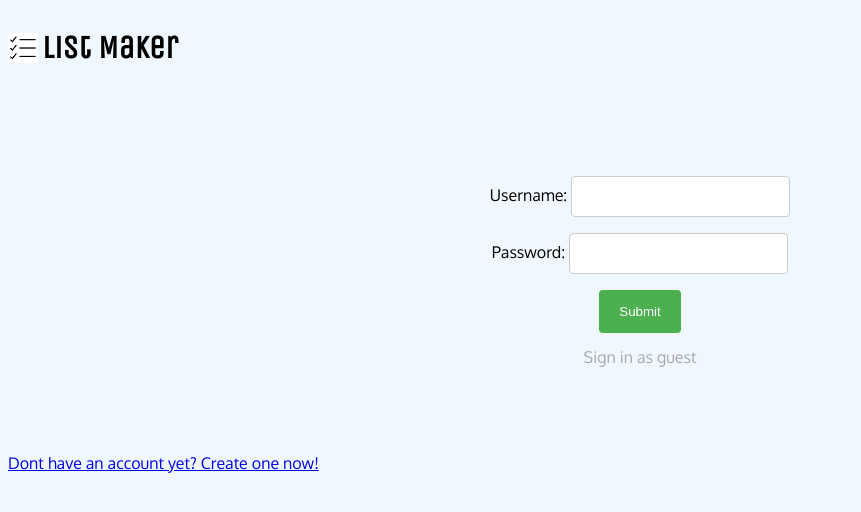
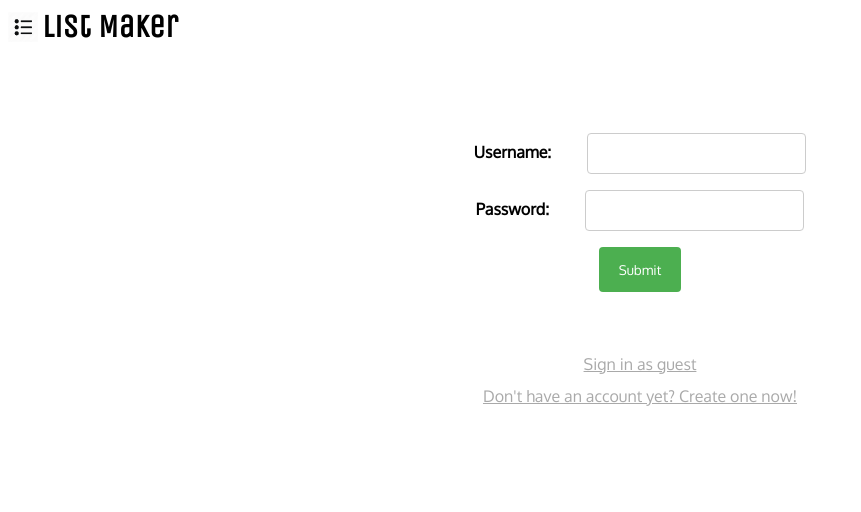
Before and after one commit to zepedrob16/FEUP-LTW, a PHP site: page / in a window 1280 px wide. Shown: the top 512 px of the page, without its empty margins (0-861 px from the left). Run offline with PHP 8.4, Linux system fonts and the light colour scheme.

Commit message:
rip bigodes

```diff
--- a/Project/index.html
+++ b/Project/index.html
@@ -12,7 +12,7 @@
 
 <body>
     <header>
-        <img src="icon.png" alt="icon" height="60" width="60" />
+        <img src="icon.png" />
         <h1>List Maker</h1>
     </header>
 
@@ -27,15 +27,18 @@
             <input type="submit" id="submit" value="Submit">
         </form>
 
+    </div>
+
+    <div class="signUp">
         <span id="guest">
             <a href="mainPage.html">Sign in as guest</a>
         </span>
-    </div>
 
-    <div id= signUp>
+        <br />
 
-        <a href="signup.php">Dont have an account yet? Create one now!</a>
-
+        <span id="noAccount">
+            <a href="signup.php">Don't have an account yet? Create one now!</a>
+        </span>
     </div>
 
 </body>
--- a/Project/style.css
+++ b/Project/style.css
@@ -1,10 +1,9 @@
-body{
+body {
     font-family: 'Oxygen', sans-serif;
-    background-color: aliceblue;
 }
 
 header img {
-   height: 30px;
+    height: 30px;
     width: 30px;
     background: #000;
     display: inline-block;
@@ -15,16 +14,25 @@ header h1 {
     display: inline-block;
     vertical-align: middle;
     font-family: 'Unica One', cursive;
+    margin: 0px;
 }
 
 #signIn {
-    padding: 5em;
-
+    padding-top: 5em;
+    padding-bottom: 3em;
     text-align: center;
     line-height: 2em;
 }
 
-#signIn form #username{
+#signIn form{
+    font-weight: bolder;
+}
+
+#signIn label{
+    padding-right: 2em;
+}
+
+#signIn form #username {
     padding: 12px 20px;
     margin: 8px 0;
     display: inline-block;
@@ -33,7 +41,7 @@ header h1 {
     box-sizing: border-box;
 }
 
-#signIn form #password{
+#signIn form #password {
     padding: 12px 20px;
     margin: 8px 0;
     display: inline-block;
@@ -42,7 +50,7 @@ header h1 {
     box-sizing: border-box;
 }
 
-#signIn form #submit{
+#signIn form #submit {
     background-color: #4CAF50;
     color: white;
     padding: 14px 20px;
@@ -50,9 +58,14 @@ header h1 {
     border: none;
     border-radius: 4px;
     cursor: pointer;
+    font-family: 'Oxygen', sans-serif;
 }
 
-#signIn span a{
-    text-decoration: none;
+.signUp {
+    text-align: center;
+    line-height: 2em;
+}
+
+.signUp a {
     color: darkgray;
 }
```
Also changed, not shown: Project/icon.jpg, Project/icon.png.
